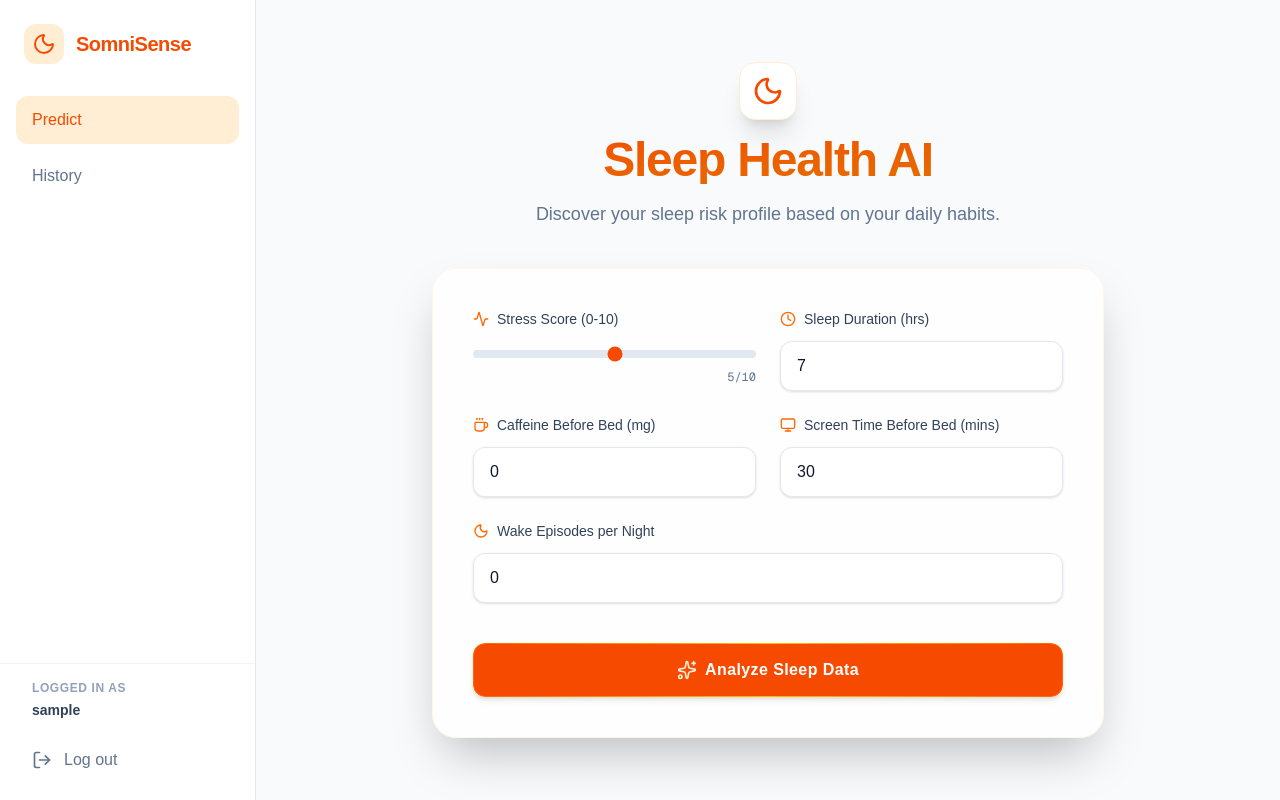
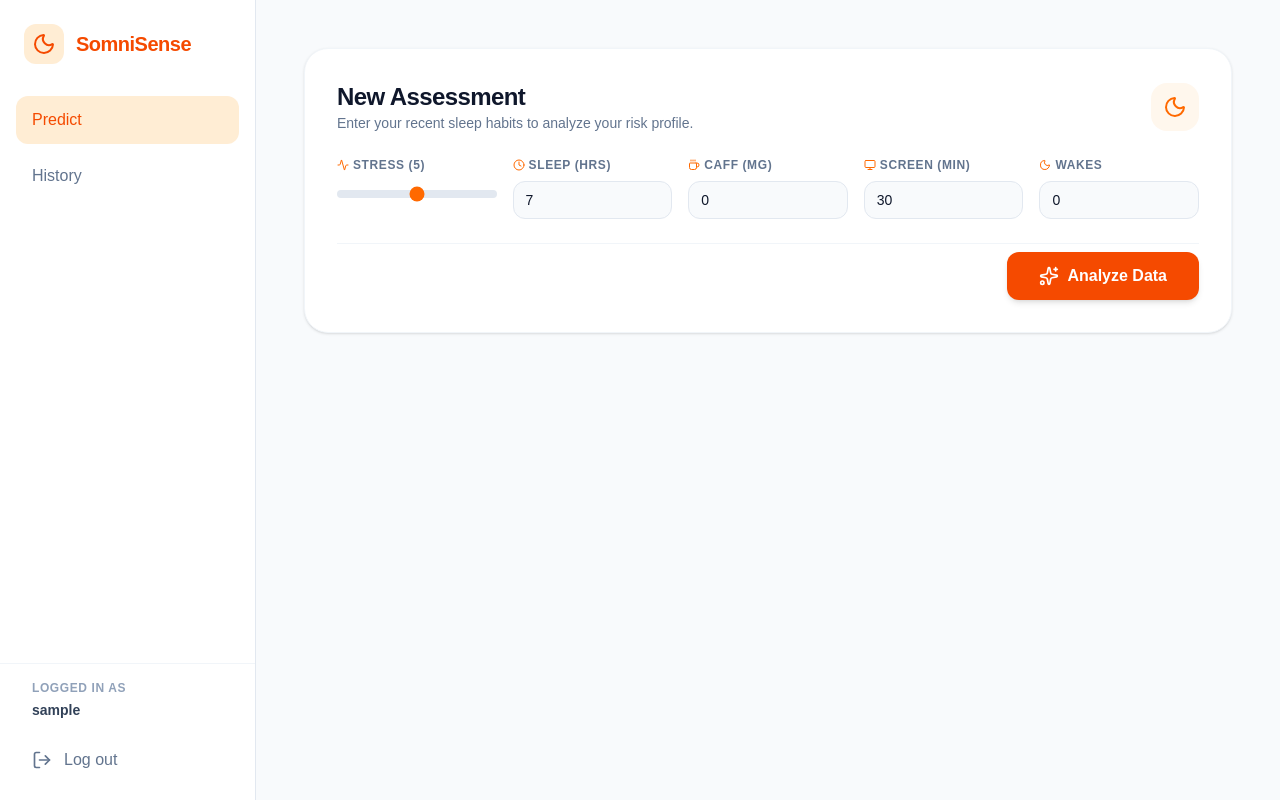
Before and after one commit to mahfuzhasanreza/somnisense-sleep-health, a Next.js app in the folder client/: page / in a window 1280 px wide. Built offline with nearby package versions, Linux system fonts and the light colour scheme; sample sign-in values are in the browser's storage.

Commit message:
modify predict route style

```diff
--- a/client/src/app/page.tsx
+++ b/client/src/app/page.tsx
@@ -1,7 +1,7 @@
 "use client";
 
 import { useState, useEffect } from "react";
-import { Activity, Clock, Coffee, Moon, Monitor, Loader2, Sparkles } from "lucide-react";
+import { Activity, Clock, Coffee, Moon, Monitor, Loader2, Sparkles, CheckCircle2, AlertTriangle, ShieldAlert } from "lucide-react";
 import { useAuth } from "../context/AuthContext";
 import { useRouter } from "next/navigation";
 
@@ -70,38 +70,37 @@ export default function Home() {
     }
   };
 
+  if (isLoading || !user) return null;
+
   return (
-    <div className="min-h-screen bg-slate-50 text-slate-900 flex flex-col items-center justify-center p-6 relative overflow-hidden">
+    <div className="min-h-screen bg-slate-50 flex flex-col p-6 lg:p-12 relative overflow-hidden">
       {/* Background gradients */}
       <div className="absolute top-0 left-0 w-full h-full overflow-hidden -z-10 pointer-events-none">
-        <div className="absolute top-[-10%] left-[-10%] w-[40%] h-[40%] rounded-full bg-orange-600/10 blur-[120px]"></div>
-        <div className="absolute bottom-[-10%] right-[-10%] w-[40%] h-[40%] rounded-full bg-amber-500/10 blur-[120px]"></div>
+        <div className="absolute top-[-20%] left-[-10%] w-[50%] h-[50%] rounded-full bg-orange-500/5 blur-[120px]"></div>
       </div>
 
-      <div className="max-w-2xl w-full">
-        <div className="text-center mb-10">
-          <div className="inline-flex items-center justify-center p-3 bg-white rounded-2xl mb-4 border border-orange-100 shadow-xl">
-            <Moon className="w-8 h-8 text-orange-600" />
+      <div className="max-w-5xl mx-auto w-full space-y-10">
+
+        {/* Minimal Top Form Section */}
+        <section className="bg-white rounded-3xl p-6 lg:p-8 shadow-sm border border-slate-100">
+          <div className="mb-6 flex items-center justify-between">
+            <div>
+              <h1 className="text-2xl font-bold text-slate-900 tracking-tight">New Assessment</h1>
+              <p className="text-sm text-slate-500">Enter your recent sleep habits to analyze your risk profile.</p>
             </div>
-          <h1 className="text-4xl md:text-5xl font-bold mb-4 tracking-tight bg-gradient-to-br from-orange-600 to-amber-600 bg-clip-text text-transparent">
-            Sleep Health AI
-          </h1>
-          <p className="text-slate-500 text-lg">
-            Discover your sleep risk profile based on your daily habits.
-          </p>
+            <div className="hidden sm:block p-3 bg-orange-50 rounded-2xl">
+              <Moon className="w-6 h-6 text-orange-500" />
+            </div>
           </div>
 
-        <div className="bg-white/80 backdrop-blur-xl border border-orange-100/50 rounded-3xl p-8 md:p-10 shadow-2xl relative overflow-hidden">
-          <form onSubmit={handleSubmit} className="space-y-6 relative z-10">
-            <div className="grid grid-cols-1 md:grid-cols-2 gap-6">
+          <form onSubmit={handleSubmit} className="space-y-6">
+            <div className="grid grid-cols-1 sm:grid-cols-2 lg:grid-cols-5 gap-4">
 
-              {/* Stress Score */}
-              <div className="space-y-3">
-                <label className="flex items-center text-sm font-medium text-slate-700">
-                  <Activity className="w-4 h-4 mr-2 text-orange-500" />
-                  Stress Score (0-10)
+              {/* Stress */}
+              <div className="space-y-2">
+                <label className="text-xs font-bold text-slate-500 uppercase tracking-wider flex items-center">
+                  <Activity className="w-3 h-3 mr-1 text-orange-500" /> Stress ({formData.stress_score})
                 </label>
-                <div className="relative group">
                 <input
                   type="range"
                   name="stress_score"
@@ -109,17 +108,14 @@ export default function Home() {
                   max="10"
                   value={formData.stress_score}
                   onChange={handleChange}
-                    className="w-full h-2 bg-slate-200 rounded-lg appearance-none cursor-pointer accent-orange-600"
+                  className="w-full h-2 bg-slate-200 rounded-lg appearance-none cursor-pointer accent-orange-500 mt-2"
                 />
-                  <div className="text-right text-xs text-slate-500 font-mono mt-1">{formData.stress_score}/10</div>
-                </div>
               </div>
 
               {/* Sleep Duration */}
-              <div className="space-y-3">
-                <label className="flex items-center text-sm font-medium text-slate-700">
-                  <Clock className="w-4 h-4 mr-2 text-orange-500" />
-                  Sleep Duration (hrs)
+              <div className="space-y-2">
+                <label className="text-xs font-bold text-slate-500 uppercase tracking-wider flex items-center">
+                  <Clock className="w-3 h-3 mr-1 text-orange-500" /> Sleep (hrs)
                 </label>
                 <input
                   type="number"
@@ -129,17 +125,14 @@ export default function Home() {
                   step="0.5"
                   value={formData.sleep_duration_hrs}
                   onChange={handleChange}
-                  className="w-full bg-white border border-slate-200 rounded-xl px-4 py-3 text-slate-900 placeholder-slate-400 focus:outline-none focus:ring-2 focus:ring-orange-500/50 focus:border-orange-500 transition-all shadow-sm"
-                  placeholder="e.g. 7.5"
-                  required
+                  className="w-full bg-slate-50 border border-slate-200 rounded-xl px-3 py-2 text-sm text-slate-900 focus:ring-2 focus:ring-orange-500/50 focus:border-orange-500 transition-all outline-none"
                 />
               </div>
 
-              {/* Caffeine Intake */}
-              <div className="space-y-3">
-                <label className="flex items-center text-sm font-medium text-slate-700">
-                  <Coffee className="w-4 h-4 mr-2 text-orange-500" />
-                  Caffeine Before Bed (mg)
+              {/* Caffeine */}
+              <div className="space-y-2">
+                <label className="text-xs font-bold text-slate-500 uppercase tracking-wider flex items-center">
+                  <Coffee className="w-3 h-3 mr-1 text-orange-500" /> Caff (mg)
                 </label>
                 <input
                   type="number"
@@ -147,17 +140,14 @@ export default function Home() {
                   min="0"
                   value={formData.caffeine_mg_before_bed}
                   onChange={handleChange}
-                  className="w-full bg-white border border-slate-200 rounded-xl px-4 py-3 text-slate-900 placeholder-slate-400 focus:outline-none focus:ring-2 focus:ring-orange-500/50 focus:border-orange-500 transition-all shadow-sm"
-                  placeholder="e.g. 50"
-                  required
+                  className="w-full bg-slate-50 border border-slate-200 rounded-xl px-3 py-2 text-sm text-slate-900 focus:ring-2 focus:ring-orange-500/50 focus:border-orange-500 transition-all outline-none"
                 />
               </div>
 
               {/* Screen Time */}
-              <div className="space-y-3">
-                <label className="flex items-center text-sm font-medium text-slate-700">
-                  <Monitor className="w-4 h-4 mr-2 text-orange-500" />
-                  Screen Time Before Bed (mins)
+              <div className="space-y-2">
+                <label className="text-xs font-bold text-slate-500 uppercase tracking-wider flex items-center">
+                  <Monitor className="w-3 h-3 mr-1 text-orange-500" /> Screen (min)
                 </label>
                 <input
                   type="number"
@@ -165,17 +155,14 @@ export default function Home() {
                   min="0"
                   value={formData.screen_time_before_bed_mins}
                   onChange={handleChange}
-                  className="w-full bg-white border border-slate-200 rounded-xl px-4 py-3 text-slate-900 placeholder-slate-400 focus:outline-none focus:ring-2 focus:ring-orange-500/50 focus:border-orange-500 transition-all shadow-sm"
-                  placeholder="e.g. 60"
-                  required
+                  className="w-full bg-slate-50 border border-slate-200 rounded-xl px-3 py-2 text-sm text-slate-900 focus:ring-2 focus:ring-orange-500/50 focus:border-orange-500 transition-all outline-none"
                 />
               </div>
 
-              {/* Wake Episodes */}
-              <div className="space-y-3 md:col-span-2">
-                <label className="flex items-center text-sm font-medium text-slate-700">
-                  <Moon className="w-4 h-4 mr-2 text-orange-500" />
-                  Wake Episodes per Night
+              {/* Wakes */}
+              <div className="space-y-2">
+                <label className="text-xs font-bold text-slate-500 uppercase tracking-wider flex items-center">
+                  <Moon className="w-3 h-3 mr-1 text-orange-500" /> Wakes
                 </label>
                 <input
                   type="number"
@@ -183,78 +170,97 @@ export default function Home() {
                   min="0"
                   value={formData.wake_episodes_per_night}
                   onChange={handleChange}
-                  className="w-full bg-white border border-slate-200 rounded-xl px-4 py-3 text-slate-900 placeholder-slate-400 focus:outline-none focus:ring-2 focus:ring-orange-500/50 focus:border-orange-500 transition-all shadow-sm"
-                  placeholder="e.g. 1"
-                  required
+                  className="w-full bg-slate-50 border border-slate-200 rounded-xl px-3 py-2 text-sm text-slate-900 focus:ring-2 focus:ring-orange-500/50 focus:border-orange-500 transition-all outline-none"
                 />
               </div>
+
             </div>
 
-            <div className="pt-4">
+            <div className="flex justify-end pt-2 border-t border-slate-100">
               <button
                 type="submit"
                 disabled={loading}
-                className="w-full relative group overflow-hidden rounded-xl p-[1px] shadow-md hover:shadow-lg transition-all"
+                className="px-8 py-3 rounded-xl shadow-md bg-orange-600 hover:bg-orange-500 text-white font-bold transition-all flex items-center disabled:opacity-70 disabled:cursor-not-allowed"
               >
-                <span className="absolute inset-0 bg-gradient-to-r from-orange-500 via-amber-400 to-orange-500 rounded-xl opacity-100 transition-opacity duration-500"></span>
-                <div className="relative bg-orange-600 px-8 py-4 rounded-xl leading-none flex items-center justify-center space-x-2 transition-all duration-300 group-hover:bg-opacity-90">
                 {loading ? (
-                    <Loader2 className="w-5 h-5 animate-spin text-white" />
+                  <Loader2 className="w-5 h-5 animate-spin" />
                 ) : (
                   <>
-                      <Sparkles className="w-5 h-5 text-orange-100" />
-                      <span className="text-white font-semibold tracking-wide">Analyze Sleep Data</span>
+                    <Sparkles className="w-5 h-5 mr-2" /> Analyze Data
                   </>
                 )}
-                </div>
               </button>
             </div>
           </form>
 
-          {/* Result Section */}
           {error && (
-            <div className="mt-6 p-4 rounded-xl bg-red-50 border border-red-200 text-red-600 text-sm flex items-start shadow-sm">
-              <span className="block sm:inline">{error}</span>
+            <div className="mt-4 p-3 rounded-xl bg-red-50 border border-red-200 text-red-600 text-sm font-medium">
+              {error}
             </div>
           )}
+        </section>
 
+        {/* Dynamic Stylized Result Output */}
         {result !== null && (
-            <div className="mt-8 animate-in fade-in slide-in-from-bottom-4 duration-500">
-              <div className="p-1 rounded-2xl bg-gradient-to-br from-orange-500/20 to-amber-500/20 shadow-sm">
-                <div className="bg-white/95 backdrop-blur-xl rounded-xl p-6 border border-white/50">
-                  <div className="text-center mb-6">
-                    <p className="text-orange-600/80 text-sm uppercase tracking-widest font-bold mb-2">Prediction Result</p>
-                    <div className="flex items-center justify-center space-x-3">
-                      <div className="text-5xl font-extrabold bg-gradient-to-br from-orange-600 to-amber-500 bg-clip-text text-transparent">
-                        {result === 0 ? "Low Risk" : result === 1 ? "Moderate Risk" : "High Risk"}
+          <section className="animate-in fade-in slide-in-from-bottom-8 duration-700">
+            <div className="grid grid-cols-1 lg:grid-cols-3 gap-6">
+
+              {/* Primary Score Card */}
+              <div className={`col-span-1 p-8 rounded-3xl shadow-xl flex flex-col items-center justify-center text-center border overflow-hidden relative ${
+                result === 0 ? "bg-gradient-to-br from-green-500 to-emerald-600 border-green-400" :
+                result === 1 ? "bg-gradient-to-br from-amber-400 to-orange-500 border-amber-300" :
+                "bg-gradient-to-br from-rose-500 to-red-600 border-rose-400"
+              }`}>
+                {/* Decorative background circle */}
+                <div className="absolute w-64 h-64 bg-white/10 rounded-full -top-10 -right-10 blur-3xl"></div>
+
+                <div className="bg-white/20 p-4 rounded-2xl mb-6 backdrop-blur-sm">
+                  {result === 0 ? <CheckCircle2 className="w-12 h-12 text-white" /> :
+                   result === 1 ? <AlertTriangle className="w-12 h-12 text-white" /> :
+                   <ShieldAlert className="w-12 h-12 text-white" />}
                 </div>
+
+                <h2 className="text-white/80 text-sm font-black uppercase tracking-widest mb-2">Risk Level</h2>
+                <div className="text-5xl font-black text-white mb-2 tracking-tight">
+                  {result === 0 ? "LOW" : result === 1 ? "MODERATE" : "HIGH"}
                 </div>
-                    <p className="text-slate-500 mt-4 text-sm font-medium">
-                      Based on your input, the model predicts a {result === 0 ? "healthy" : "risky"} sleep profile.
+                <p className="text-white/90 text-sm font-medium px-4">
+                  Based on your analysis, you currently exhibit a {result === 0 ? "healthy" : "risky"} sleep profile.
                 </p>
               </div>
 
-                  {recommendations.length > 0 && (
-                    <div className="border-t border-slate-100 pt-5 mt-5">
-                      <p className="text-slate-800 text-sm font-bold mb-3 flex items-center">
-                        <Sparkles className="w-4 h-4 mr-2 text-orange-500" />
-                        Personalized Recommendations
-                      </p>
-                      <ul className="space-y-2">
+              {/* Recommendations Dashboard */}
+              <div className="col-span-1 lg:col-span-2 bg-white rounded-3xl p-8 shadow-xl border border-slate-100 flex flex-col">
+                <div className="flex items-center space-x-3 mb-8">
+                  <div className="p-2 bg-orange-100 rounded-lg">
+                    <Sparkles className="w-5 h-5 text-orange-600" />
+                  </div>
+                  <h3 className="text-2xl font-bold text-slate-900 tracking-tight">Action Plan</h3>
+                </div>
+
+                {recommendations.length > 0 ? (
+                  <div className="grid grid-cols-1 md:grid-cols-2 gap-4">
                     {recommendations.map((rec, idx) => (
-                          <li key={idx} className="flex items-start text-sm text-slate-600 font-medium">
-                            <span className="text-orange-500 mr-2 mt-0.5">•</span>
-                            <span>{rec}</span>
-                          </li>
+                      <div key={idx} className="bg-slate-50 p-5 rounded-2xl border border-slate-100 flex items-start space-x-4 hover:shadow-md transition-shadow">
+                        <div className="bg-white rounded-full w-8 h-8 flex items-center justify-center font-bold text-orange-500 shadow-sm shrink-0">
+                          {idx + 1}
+                        </div>
+                        <p className="text-slate-700 text-sm font-medium leading-relaxed">{rec}</p>
+                      </div>
                     ))}
-                      </ul>
+                  </div>
+                ) : (
+                  <div className="flex-1 flex flex-col items-center justify-center text-center p-6 bg-slate-50 rounded-2xl border border-slate-100">
+                    <CheckCircle2 className="w-12 h-12 text-green-500 mb-3" />
+                    <h4 className="text-lg font-bold text-slate-900 mb-1">Excellent Routine</h4>
+                    <p className="text-slate-500 text-sm">Your sleep habits are perfectly optimized. Keep it up!</p>
                   </div>
                 )}
               </div>
             </div>
-            </div>
+          </section>
         )}
-        </div>
+
       </div>
     </div>
   );
```
Lines whose indentation alone changed are shown as unchanged.
